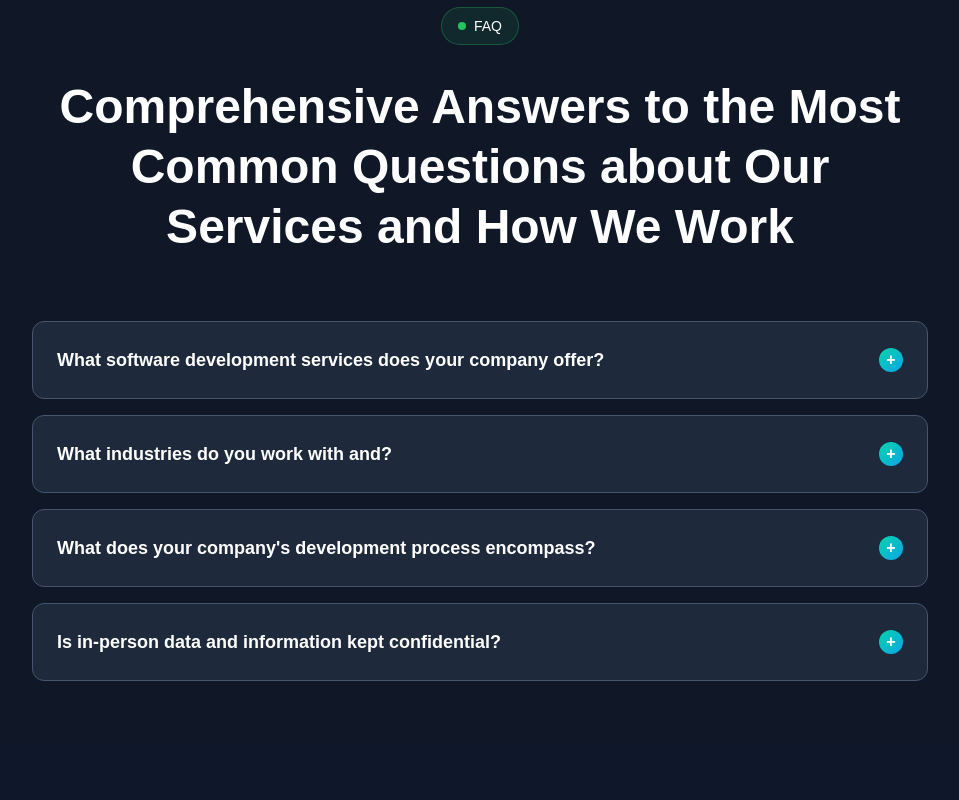
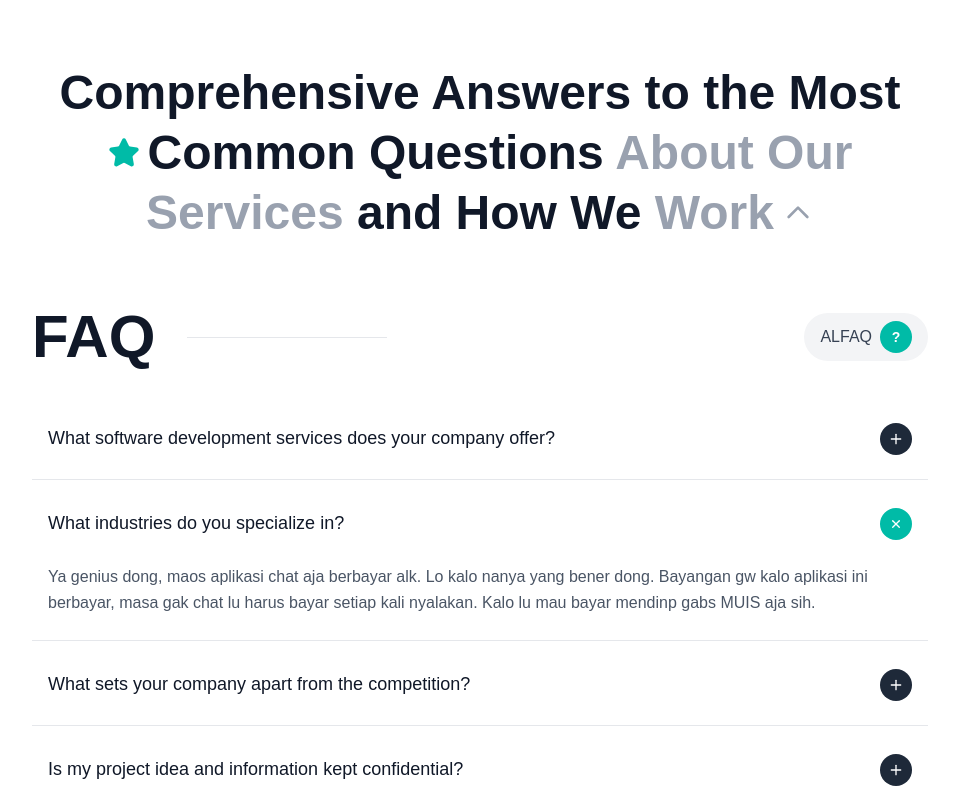
Before and after one commit to siam114/software-chamber-portfolio-website, a Next.js app: page / in a window 1280 px wide. Shown: the part 4880-5680 px from the top of the page, without its empty margins (160-1119 px from the left). Built offline with nearby package versions, Linux system fonts and the light colour scheme.

Commit message:
modify faq section

```diff
--- a/src/components/FaqSection.tsx
+++ b/src/components/FaqSection.tsx
@@ -1,7 +1,8 @@
 import React, { useState } from 'react';
+import { Plus, Star } from 'lucide-react';
 
 const FaqSection = () => {
-  const [activeIndex, setActiveIndex] = useState<number | null>(null);
+  const [activeIndex, setActiveIndex] = useState<number | null>(1); // Default to second item open
 
   const faqData = [
     {
@@ -9,99 +10,92 @@ const FaqSection = () => {
       answer: "We offer a full range of software development services including web development, mobile app development, custom software solutions, API development, database design, cloud solutions, and ongoing maintenance and support."
     },
     {
-      question: "What industries do you work with and?",
-      answer: "We work with various industries including healthcare, fintech, e-commerce, education, manufacturing, real estate, and startups. Our diverse experience allows us to adapt to different business requirements and industry standards."
+      question: "What industries do you specialize in?",
+      answer: "Ya genius dong, maos aplikasi chat aja berbayar alk. Lo kalo nanya yang bener dong. Bayangan gw kalo aplikasi ini berbayar, masa gak chat lu harus bayar setiap kali nyalakan. Kalo lu mau bayar mendinp gabs MUIS aja sih."
     },
     {
-      question: "What does your company's development process encompass?",
+      question: "What sets your company apart from the competition?",
       answer: "Our development process includes requirement analysis, system design, development, testing, deployment, and post-launch support. We follow agile methodologies to ensure transparency, regular communication, and iterative improvements throughout the project lifecycle."
     },
     {
-      question: "Is in-person data and information kept confidential?",
+      question: "Is my project idea and information kept confidential?",
       answer: "Absolutely. We take data security and confidentiality very seriously. All client information is protected under strict NDAs, and we implement industry-standard security measures including encryption, secure servers, and limited access protocols to ensure your data remains confidential."
     }
   ];
 
-  const toggleFaq = (index: any | React.SetStateAction<null>) => {
+  const toggleFaq = (index: number) => {
     setActiveIndex(activeIndex === index ? null : index);
   };
 
   return (
-    <div
-      className="min-h-screen py-16 px-5"
-      style={{ backgroundColor: '#101828' }}
-    >
+    <div className="min-h-screen py-16 px-5 bg-white">
       <div className="max-w-4xl mx-auto">
         {/* Header */}
-        <div className="text-center mb-16">
-         <div
-            className="inline-flex items-center px-4 py-2 rounded-full text-sm font-medium text-white mb-8"
-            style={{ backgroundColor: 'rgba(34, 197, 94, 0.1)', border: '1px solid rgba(34, 197, 94, 0.3)' }}
-          >
-            <div
-              className="w-2 h-2 rounded-full mr-2"
-              style={{ backgroundColor: '#22c55e' }}
-            ></div>
-           FAQ
-          </div>
-          <h1 className="text-5xl font-bold text-white mb-4 leading-tight">
-            Comprehensive Answers to the Most<br />
-            Common Questions about Our<br />
-            Services and How We Work
+        <div className="mb-16">
+          <h1 className="text-3xl md:text-5xl text-center font-bold text-gray-900 mb-8 leading-tight">
+            Comprehensive Answers to the Most{' '}
+            <span className="inline-flex items-center">
+              <Star className="w-8 h-8 text-teal-500 mr-2" fill="currentColor" />
+              Common Questions
+            </span>{' '}
+            <span className="text-gray-400">About Our Services</span> and How We{' '}
+            <span className="text-gray-400">Work</span>
+            <span className="inline-block ml-2">
+              <svg className="w-8 h-8 text-gray-400" fill="none" stroke="currentColor" viewBox="0 0 24 24">
+                <path strokeLinecap="round" strokeLinejoin="round" strokeWidth={2} d="M5 15l7-7 7 7" />
+              </svg>
+            </span>
           </h1>
         </div>
 
-        {/* FAQ Items */}
-        <div className="space-y-4">
+        {/* FAQ Title Section - Horizontal Layout */}
+        <div className="flex items-center justify-between mb-8">
+          <div className="flex items-center">
+            <h2 className="text-6xl font-bold text-gray-900">FAQ</h2>
+            <div className="ml-8 h-px bg-gray-200 flex-1" style={{ width: '200px' }}></div>
+          </div>
+
+          {/* ALFAQ badge on the right */}
+          <div className="flex items-center space-x-2 px-4 py-2 bg-gray-100 rounded-full">
+            <span className="text-gray-700 font-medium">ALFAQ</span>
+            <div className="w-8 h-8 bg-teal-500 rounded-full flex items-center justify-center">
+              <span className="text-white text-sm font-bold">?</span>
+            </div>
+          </div>
+        </div>
+
+        {/* FAQ Items - Full Width Below */}
+        <div className="space-y-1">
           {faqData.map((faq, index) => (
             <div
               key={index}
-              className={`rounded-xl overflow-hidden transition-all duration-300 border ${
-                activeIndex === index
-                  ? 'border-cyan-400 shadow-2xl'
-                  : 'border-slate-600 hover:border-cyan-400'
-              }`}
-              style={{
-                backgroundColor: '#1E293B',
-                boxShadow: activeIndex === index
-                  ? '0 8px 25px rgba(0, 212, 170, 0.1)'
-                  : 'none'
-              }}
-              onMouseEnter={(e) => {
-                if (activeIndex !== index) {
-                  e.currentTarget.style.boxShadow = '0 8px 25px rgba(0, 212, 170, 0.1)';
-                }
-              }}
-              onMouseLeave={(e) => {
-                if (activeIndex !== index) {
-                  e.currentTarget.style.boxShadow = 'none';
-                }
-              }}
+              className="border-b border-gray-200 last:border-b-0"
             >
               <button
-                className="w-full px-6 py-6 text-left flex justify-between items-center focus:outline-none group"
+                className="w-full py-6 text-left flex justify-between items-center focus:outline-none group hover:bg-gray-50 px-4 rounded-lg"
                 onClick={() => toggleFaq(index)}
               >
-                <span className="text-white font-semibold text-lg group-hover:text-cyan-400 transition-colors duration-300 pr-4">
+                <span className="text-gray-900 font-medium text-lg pr-4 leading-relaxed">
                   {faq.question}
                 </span>
                 <div
-                  className={`w-6 h-6 rounded-full flex items-center justify-center text-white font-bold transition-transform duration-300 flex-shrink-0 ${
-                    activeIndex === index ? 'rotate-45' : ''
+                  className={`w-8 h-8 rounded-full flex items-center justify-center text-white flex-shrink-0 transition-all duration-300 ${
+                    activeIndex === index
+                      ? 'bg-teal-500 rotate-45'
+                      : 'bg-gray-800 hover:bg-teal-500'
                   }`}
-                  style={{ background: 'linear-gradient(135deg, #00D4AA 0%, #0EA5E9 100%)' }}
                 >
-                  +
+                  <Plus className="w-4 h-4" />
                 </div>
               </button>
 
               <div
                 className={`overflow-hidden transition-all duration-300 ${
-                  activeIndex === index ? 'max-h-52 pb-6' : 'max-h-0'
+                  activeIndex === index ? 'max-h-40 pb-6' : 'max-h-0'
                 }`}
               >
-                <div className="px-6">
-                  <p className="text-slate-400 leading-relaxed text-base">
+                <div className="px-4">
+                  <p className="text-gray-600 leading-relaxed text-base">
                     {faq.answer}
                   </p>
                 </div>
--- a/src/components/StackPowersSection.tsx
+++ b/src/components/StackPowersSection.tsx
@@ -61,7 +61,7 @@ const StackPowersSection = () => {
       <div className="max-w-7xl mx-auto px-4 sm:px-6 lg:px-8">
         {/* Section Header */}
         <div className={`text-center mb-16 transition-all duration-600 ease-out ${inView ? 'opacity-100 translate-y-0' : 'opacity-0 translate-y-6'}`}>
-          <h2 className="text-4xl font-bold mb-4 text-white">
+          <h2 className="text-5xl font-bold mb-4 text-white">
             Our Stack Powers of{' '}
             <span className="bg-gradient-to-r from-cyan-400 to-blue-500 bg-clip-text text-transparent">
               the World's Most Beloved Companies
```
